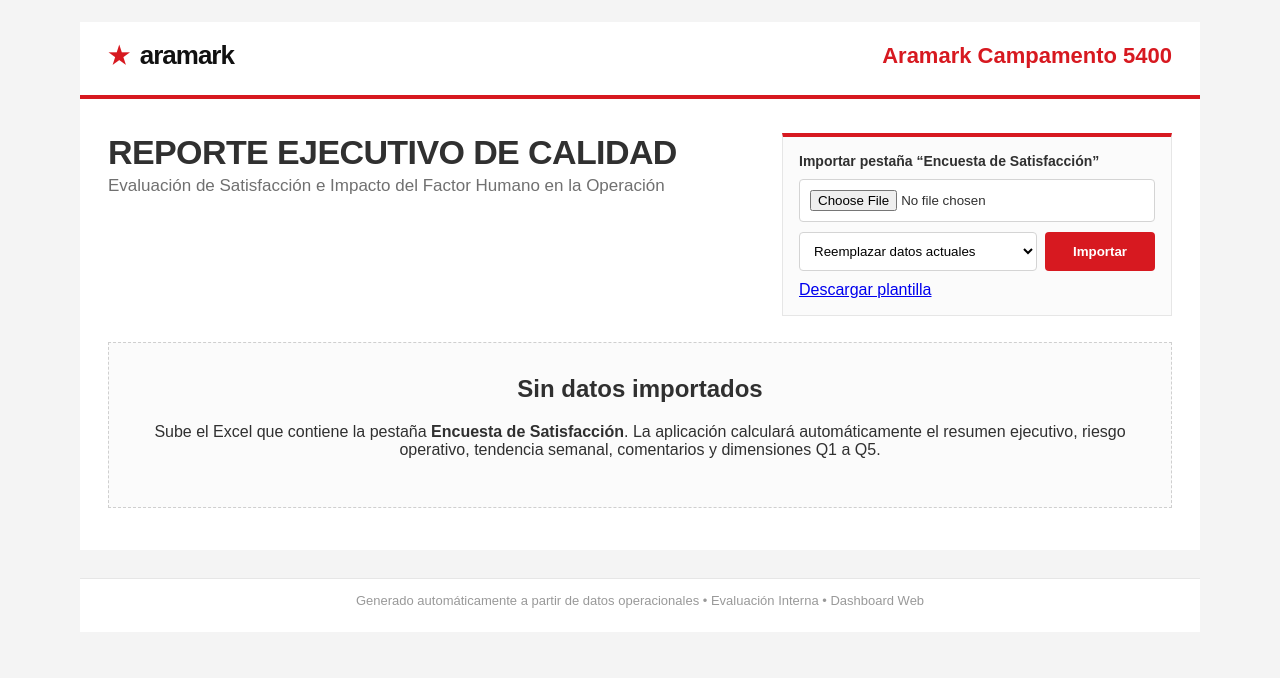
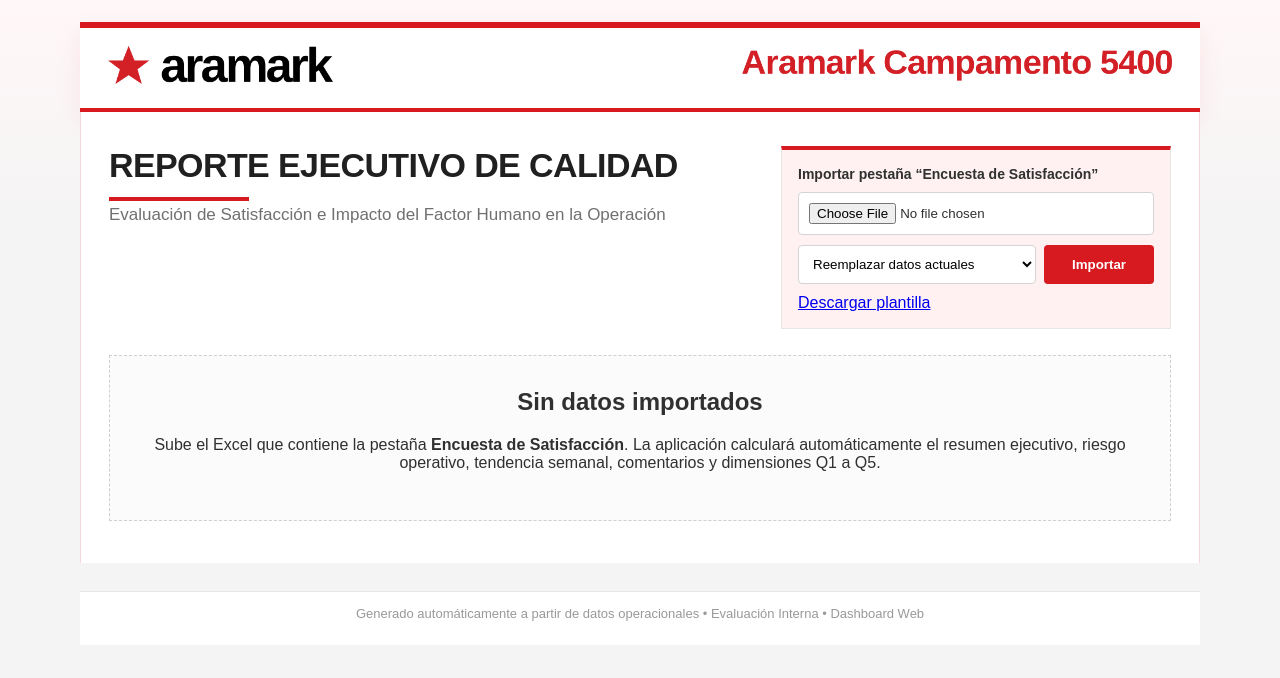
Before and after one commit to Javier-9690/encuesta5400, a Flask app: page / in a window 1280 px wide. Shown: the top 678 px of the page. Run offline with Flask 3, Linux system fonts and the light colour scheme; data that the repository does not hold is empty.

Commit message:
Add files via upload

```diff
--- a/app.py
+++ b/app.py
@@ -27,6 +27,10 @@
 from werkzeug.utils import secure_filename
 
 APP_TITLE = "Dashboard Encuesta de Satisfacción - Campamento 5400"
+BASE_DIR = os.path.dirname(os.path.abspath(__file__))
+STATIC_DIR = os.path.join(BASE_DIR, "static")
+LOGO_ARAMARK_PATH = os.path.join(STATIC_DIR, "img", "logo_aramark.png")
+LOGO_CAMPAMENTO_PATH = os.path.join(STATIC_DIR, "img", "logo_campamento_5400.png")
 DB_PATH = os.environ.get("DATABASE_PATH", "/var/data/encuesta_5400.db")
 if not os.path.exists(os.path.dirname(DB_PATH)):
     DB_PATH = os.path.join(os.path.dirname(__file__), "encuesta_5400.db")
@@ -433,7 +437,7 @@
 
 def section_title(text):
     return Table([[text]], colWidths=[17.0 * cm], style=TableStyle([
-        ("BACKGROUND", (0, 0), (-1, -1), colors.HexColor("#303030")),
+        ("BACKGROUND", (0, 0), (-1, -1), colors.HexColor("#d71920")),
         ("TEXTCOLOR", (0, 0), (-1, -1), colors.white),
         ("FONTNAME", (0, 0), (-1, -1), "Helvetica-Bold"),
         ("FONTSIZE", (0, 0), (-1, -1), 12),
@@ -447,13 +451,23 @@
     canvas.saveState()
     width, height = A4
     canvas.setStrokeColor(colors.HexColor("#d71920"))
-    canvas.setLineWidth(1.5)
+    canvas.setLineWidth(2.0)
     canvas.line(2 * cm, height - 2.15 * cm, width - 2 * cm, height - 2.15 * cm)
-    canvas.setFont("Helvetica-Bold", 13)
-    canvas.setFillColor(colors.black)
-    canvas.drawString(2 * cm, height - 1.55 * cm, "★ aramark")
-    canvas.setFillColor(colors.HexColor("#d71920"))
-    canvas.drawRightString(width - 2 * cm, height - 1.55 * cm, "Aramark Campamento 5400")
+
+    if os.path.exists(LOGO_ARAMARK_PATH):
+        canvas.drawImage(LOGO_ARAMARK_PATH, 2 * cm, height - 1.75 * cm, width=3.0 * cm, height=0.55 * cm, preserveAspectRatio=True, mask="auto")
+    else:
+        canvas.setFont("Helvetica-Bold", 13)
+        canvas.setFillColor(colors.black)
+        canvas.drawString(2 * cm, height - 1.55 * cm, "★ aramark")
+
+    if os.path.exists(LOGO_CAMPAMENTO_PATH):
+        canvas.drawImage(LOGO_CAMPAMENTO_PATH, width - 7.8 * cm, height - 1.72 * cm, width=5.8 * cm, height=0.50 * cm, preserveAspectRatio=True, mask="auto")
+    else:
+        canvas.setFont("Helvetica-Bold", 13)
+        canvas.setFillColor(colors.HexColor("#d71920"))
+        canvas.drawRightString(width - 2 * cm, height - 1.55 * cm, "Aramark Campamento 5400")
+
     canvas.setFont("Helvetica", 7)
     canvas.setFillColor(colors.HexColor("#999999"))
     canvas.line(2 * cm, 1.35 * cm, width - 2 * cm, 1.35 * cm)
--- a/static/styles.css
+++ b/static/styles.css
@@ -1,5 +1,7 @@
 :root {
   --red: #d71920;
+  --red-dark: #a90f17;
+  --red-soft: #fff1f2;
   --dark: #303030;
   --text: #303030;
   --muted: #707070;
@@ -16,27 +18,41 @@
   margin: 0;
   font-family: Arial, Helvetica, sans-serif;
   color: var(--text);
-  background: var(--bg);
+  background:
+    linear-gradient(180deg, #fff7f8 0%, #f4f4f4 240px);
 }
 .topbar {
   width: min(1120px, calc(100% - 32px));
   margin: 22px auto 0;
-  padding: 18px 0 24px;
+  padding: 18px 28px 24px;
+  border-top: 6px solid var(--red);
   border-bottom: 4px solid var(--red);
   display: flex;
   justify-content: space-between;
   align-items: center;
   background: #fff;
-  padding-inline: 28px;
+  box-shadow: 0 8px 24px rgba(215, 25, 32, 0.08);
 }
-.brand { font-size: 26px; font-weight: 800; color: #111; letter-spacing: -1px; }
-.star { color: var(--red); font-size: 24px; margin-right: 5px; }
-.camp { color: var(--red); font-size: 22px; font-weight: 800; }
+.brand img {
+  display: block;
+  height: 38px;
+  width: auto;
+}
+.camp img {
+  display: block;
+  max-height: 34px;
+  max-width: 430px;
+  width: auto;
+}
+.brand { min-width: 210px; }
+.camp { display: flex; justify-content: flex-end; align-items: center; }
 .container {
   width: min(1120px, calc(100% - 32px));
   margin: 0 auto 28px;
   background: #fff;
   padding: 34px 28px 42px;
+  border-left: 1px solid #f1d7d9;
+  border-right: 1px solid #f1d7d9;
 }
 .hero {
   display: grid;
@@ -49,13 +65,22 @@
   margin: 0 0 4px;
   font-size: 34px;
   letter-spacing: -0.6px;
+  color: #202020;
+}
+h1::after {
+  content: "";
+  display: block;
+  width: 140px;
+  height: 4px;
+  margin-top: 12px;
+  background: var(--red);
 }
 .hero p { margin: 0; color: var(--muted); font-size: 17px; }
 .import-card {
   border: 1px solid var(--line);
   border-top: 4px solid var(--red);
   padding: 16px;
-  background: #fbfbfb;
+  background: var(--red-soft);
   display: grid;
   gap: 10px;
 }
@@ -80,10 +105,11 @@
   text-align: center;
   cursor: pointer;
 }
-.btn.secondary { background: var(--dark); }
+.btn.secondary { background: var(--red-dark); }
+button:hover, .btn:hover { filter: brightness(0.94); }
 .actions { display: flex; gap: 10px; margin: 18px 0 26px; flex-wrap: wrap; }
 .section-title {
-  background: var(--dark);
+  background: linear-gradient(90deg, var(--red), var(--red-dark));
   color: #fff;
   font-weight: 800;
   padding: 12px 16px;
@@ -96,8 +122,9 @@
   gap: 32px;
 }
 .kpi-card {
-  background: #f7f7f7;
+  background: #fffafa;
   border-top: 4px solid var(--red);
+  border-bottom: 1px solid #f0c9cc;
   text-align: center;
   padding: 19px 12px 16px;
   min-height: 118px;
@@ -198,9 +225,12 @@
 }
 
 @media (max-width: 860px) {
-  .topbar, .hero, .two-col, .kpi-grid { grid-template-columns: 1fr; }
+  .hero, .two-col, .kpi-grid { grid-template-columns: 1fr; }
   .topbar { display: block; }
-  .camp { margin-top: 8px; }
+  .brand { min-width: 0; }
+  .brand img { height: 32px; }
+  .camp { justify-content: flex-start; margin-top: 12px; }
+  .camp img { max-width: 100%; max-height: 28px; }
   h1 { font-size: 27px; }
   .row { grid-template-columns: 1fr; }
 }
--- a/templates/base.html
+++ b/templates/base.html
@@ -9,8 +9,12 @@
 </head>
 <body>
   <header class="topbar">
-    <div class="brand"><span class="star">★</span> aramark</div>
-    <div class="camp">Aramark Campamento 5400</div>
+    <div class="brand">
+      <img src="{{ url_for('static', filename='img/logo_aramark.png') }}" alt="Aramark">
+    </div>
+    <div class="camp">
+      <img src="{{ url_for('static', filename='img/logo_campamento_5400.png') }}" alt="Aramark Campamento 5400">
+    </div>
   </header>
   <main class="container">
     {% with messages = get_flashed_messages(with_categories=true) %}
```
Also changed, not shown: README.md, static/img/logo_aramark.png (added), static/img/logo_campamento_5400.png (added), static/img/logo_header_full.png (added).
